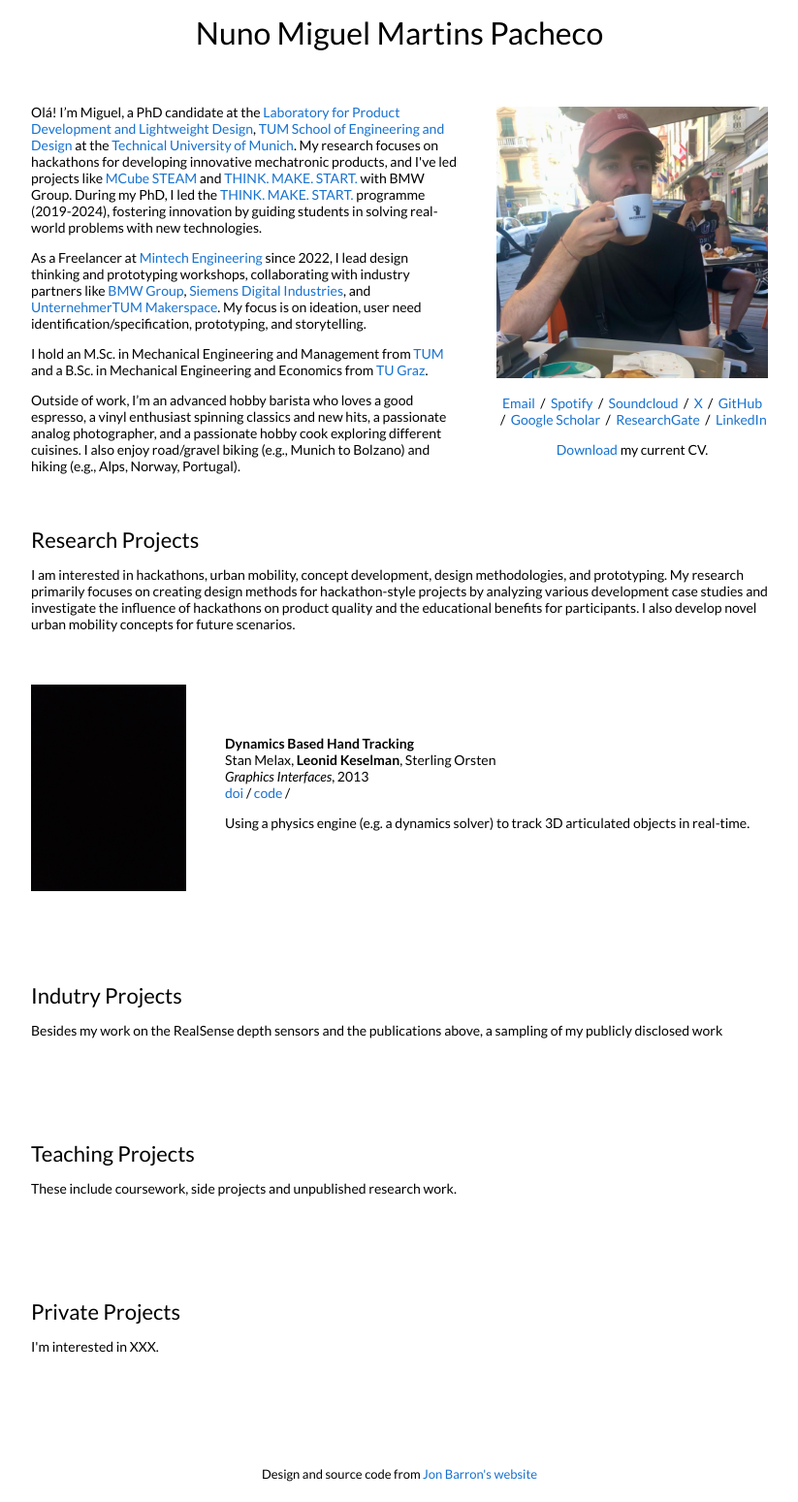
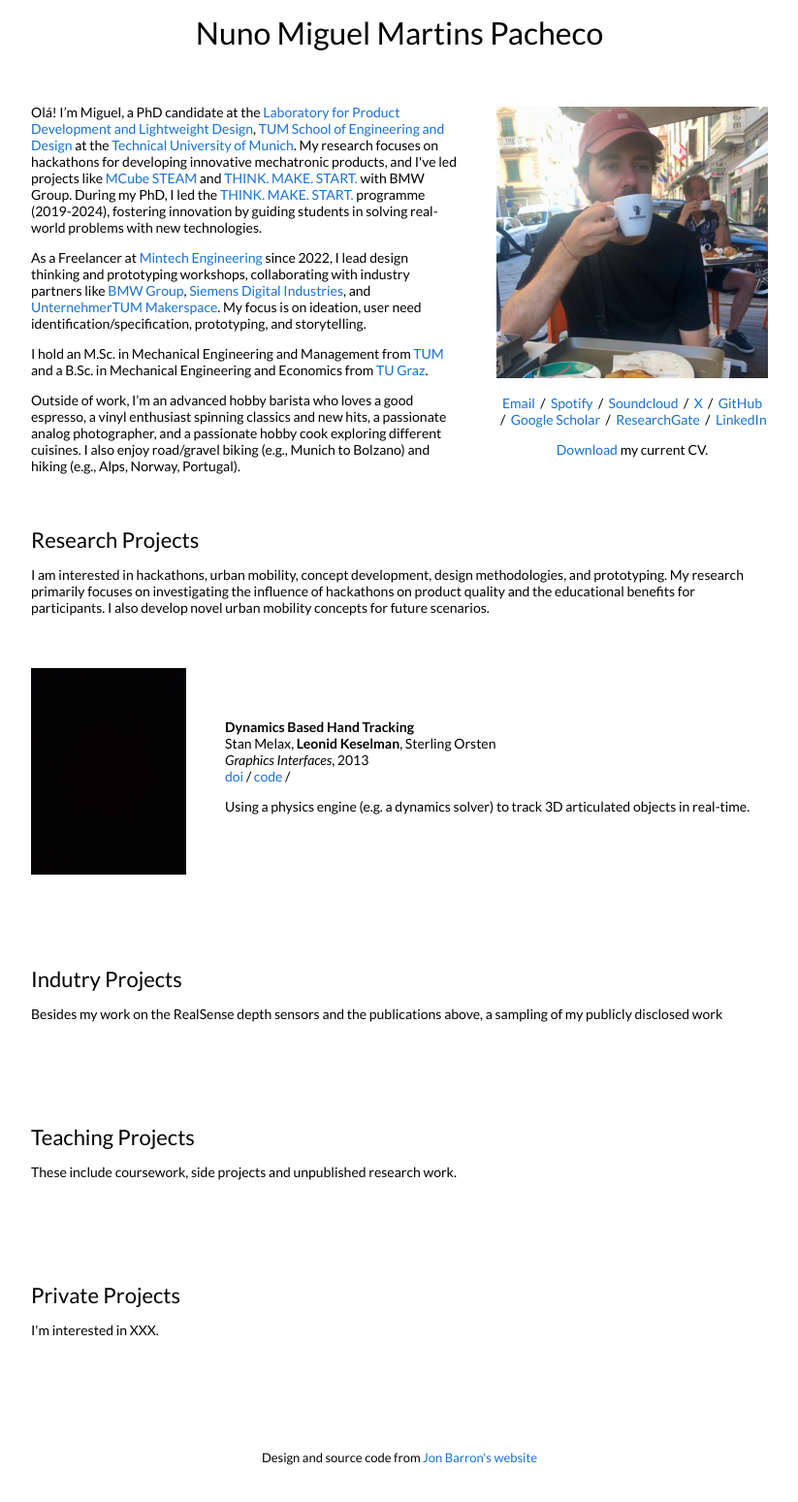
Before and after one commit to martinspacheco/martinspacheco.github.io, a Jekyll site: the page built from _posts/2013-03-01-gi2013.markdown, in a window 1280 px wide. Shown: the whole page at 97% size, without its empty margins (228-1051 px from the left). Built offline with Jekyll 4.4.1, drawn with Linux system fonts in a browser that asks for light colours.

Commit message:
Update Text

```diff
--- a/_layouts/default.html
+++ b/_layouts/default.html
@@ -72,7 +72,7 @@
             <td style="padding:2.5%;width:100%;vertical-align:middle">
               <h2>Research Projects</h2>
               <p>
-                I am interested in hackathons, urban mobility, concept development, design methodologies, and prototyping. My research primarily focuses on creating design methods for hackathon-style projects by analyzing various development case studies and investigate the influence of hackathons on product quality and the educational benefits for participants. I also develop novel urban mobility concepts for future scenarios.
+                I am interested in hackathons, urban mobility, concept development, design methodologies, and prototyping. My research primarily focuses on investigating the influence of hackathons on product quality and the educational benefits for participants. I also develop novel urban mobility concepts for future scenarios.
               </p>
             </td>
           </tr>
```
